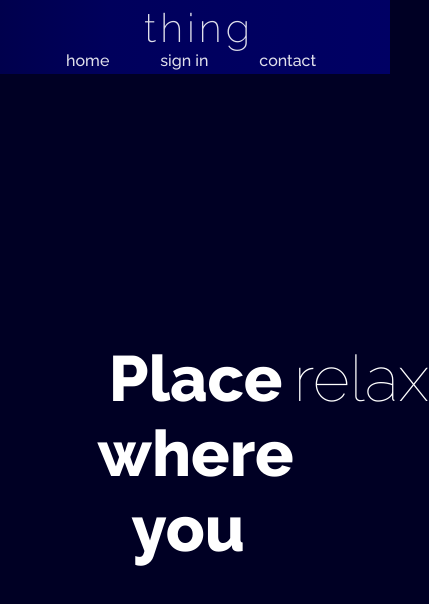
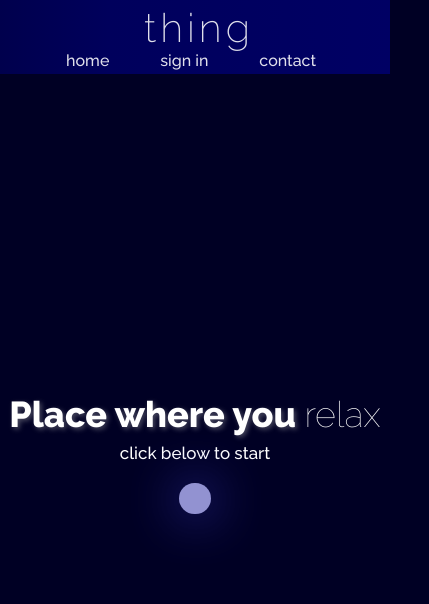
Before and after one commit to snturk/thing2, a Nuxt app: page / in a window 390 px wide. Shown: the top 604 px of the page, 429 px wide, since content can reach past the window. Built offline with nearby package versions, Linux system fonts and the light colour scheme.

Commit message:
responsive changes

```diff
--- a/pages/index.vue
+++ b/pages/index.vue
@@ -1,6 +1,8 @@
 <template>
   <div class="container">
     <div id="homeTitle">Place where you&nbsp;<span>relax</span></div>
+    <div id="homeSubtitle">click below to start</div>
+    <div id="homeCircle"></div>
   </div>
 </template>
 
@@ -11,23 +13,45 @@ export default {}
 <style>
 .container{
   display: flex;
-  flex-direction: row;
+  flex-direction: column;
   justify-content: center;
   align-items: center;
 }
 
 #homeTitle{
-  width: 50%;
   text-align: center;
   display: flex;
-  margin: auto;
+  text-align: center;
   flex-direction: row;
-  font-size: 64px;
+  font-size: 36px;
   font-weight: bold;
   color: white;
+  text-shadow: 2px 2px 5px rgba(189, 189, 189, 0.4);
+}
+#homeTitle span{
+  font-weight: 100;
+  text-shadow: none;
 }
 
-#homeTitle span{
-  font-weight: 100;
+#homeSubtitle{
+  color: white;
+  font-size: 17px;
+  margin-top: 2%;
+}
+
+#homeCircle{
+  padding: 4%;
+  margin-top: 5%;
+  background: #8c8cd9;
+  border-radius: 50%;
+  box-shadow: 1px 1px 10px #3e3ecc5d;
+  animation-name: homeCircle;
+  animation-duration: 4.4s;
+  animation-iteration-count: infinite;
+}
+@keyframes homeCircle {
+  0%{box-shadow: 1px 1px 10px #3e3eccfa; background: #8c8cd9;}
+  50%{box-shadow: 1px 1px 100px #3e3eccfa; background: rgb(154, 154, 199);}
+  100%{box-shadow: 1px 1px 10px #3e3eccfa; background: #8c8cd9;}
 }
 </style>
```
